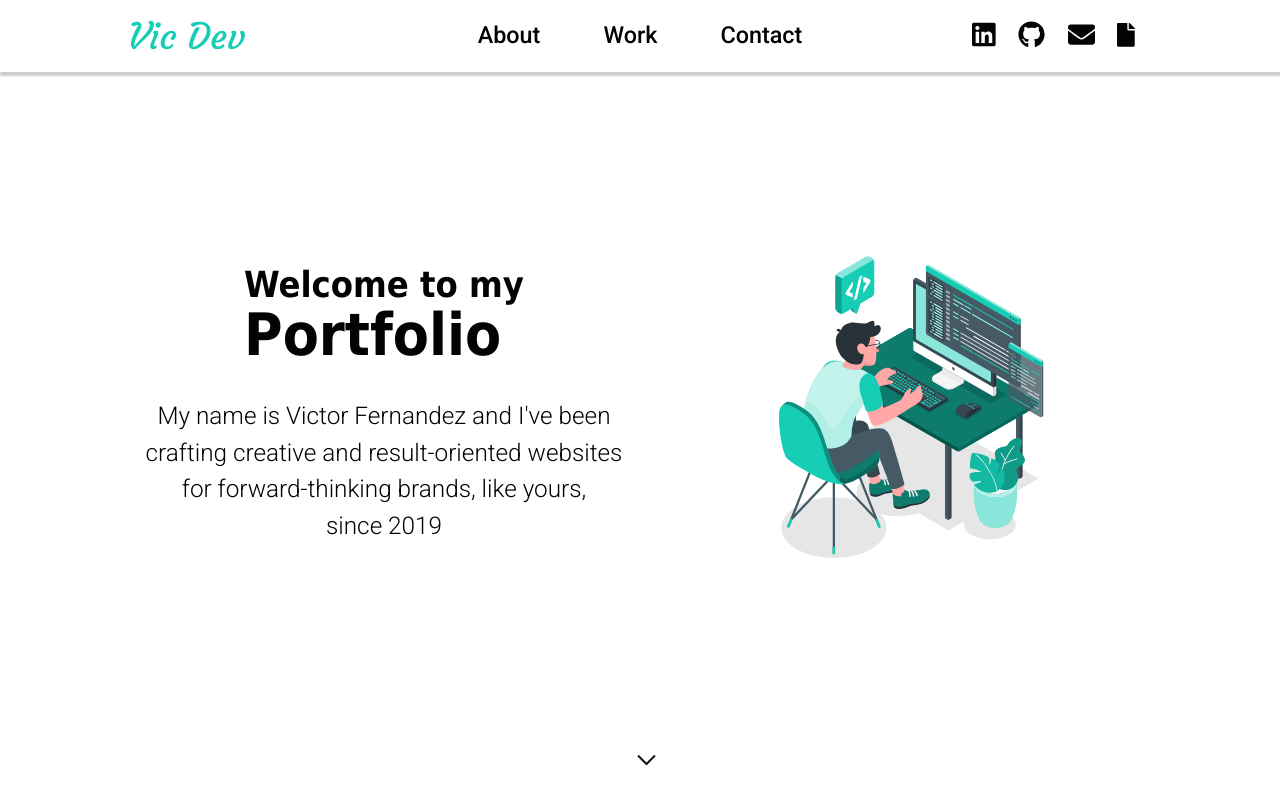
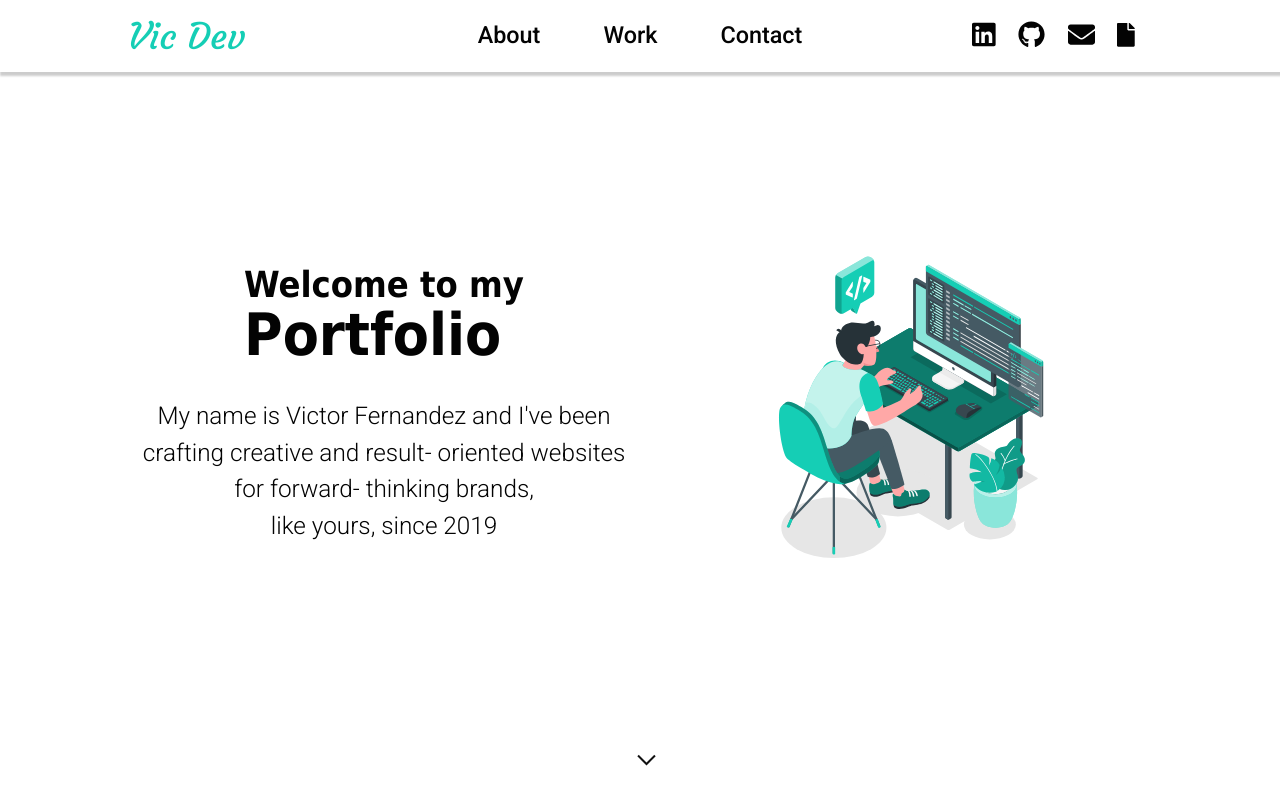
Before and after one commit to xrawvelocity/Portfolio-v3, a React (Create React App) app: page / in a window 1280 px wide. Shown: the top 800 px of the page. Built offline with nearby package versions, Linux system fonts and the light colour scheme.

Commit message:
updated coding hyperlapse and adjusted hero text

```diff
--- a/src/sections/Hero.jsx
+++ b/src/sections/Hero.jsx
@@ -12,8 +12,9 @@ const Hero = () => {
                 </h2>
                 <p className="hero-text-subtitle">
                     My name is Victor Fernandez and I've been crafting creative
-                    and result-oriented websites for forward-thinking brands,
-                    like yours, since&nbsp;2019
+                    and result-&nbsp;oriented websites for
+                    forward-&nbsp;thinking brands,
+                    like&nbsp;yours,&nbsp;since&nbsp;2019
                 </p>
             </div>
             <div className="hero-image">
```
Also changed, not shown: 1 other file (tests, documents, lock files or other folders).
